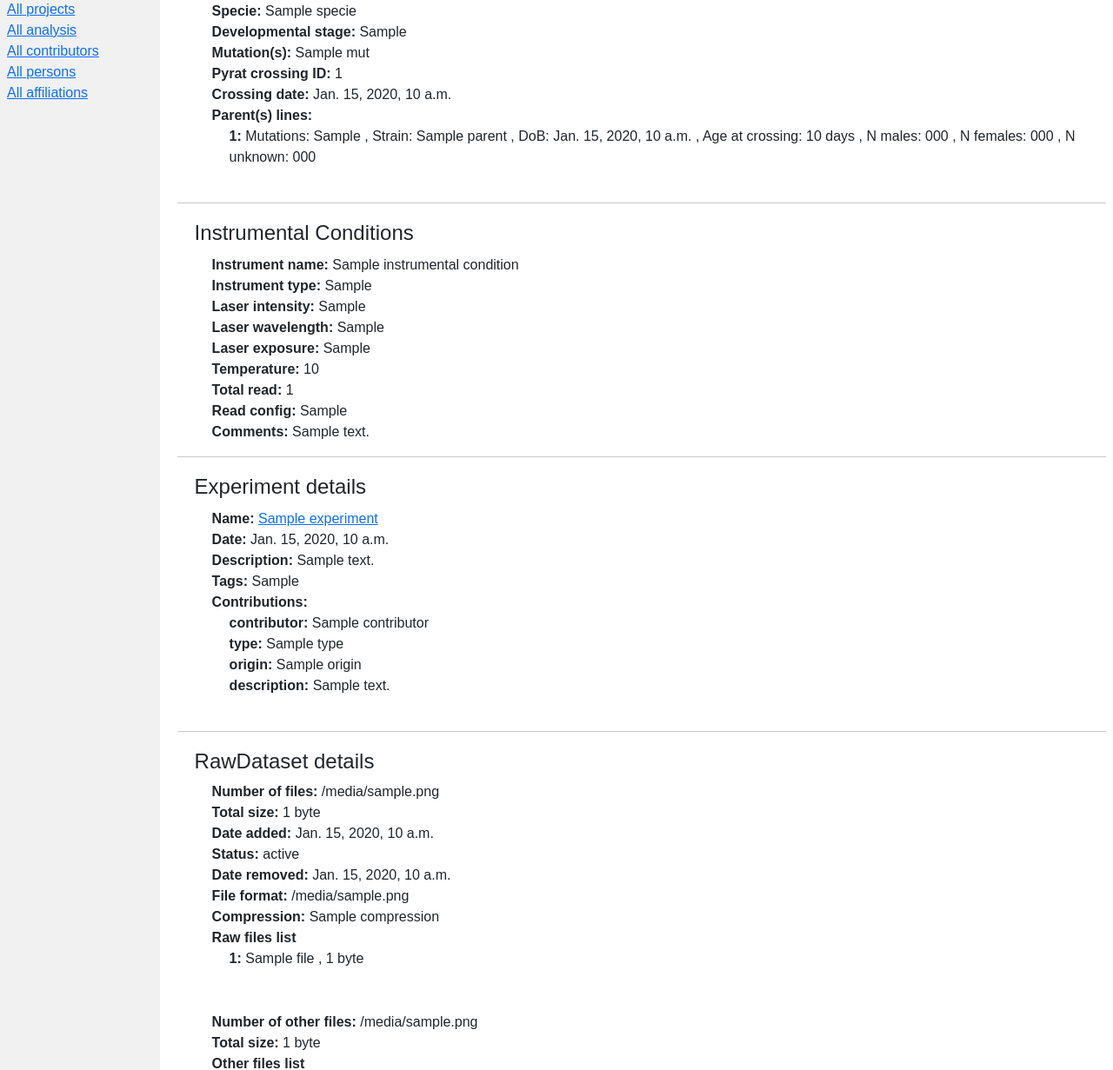
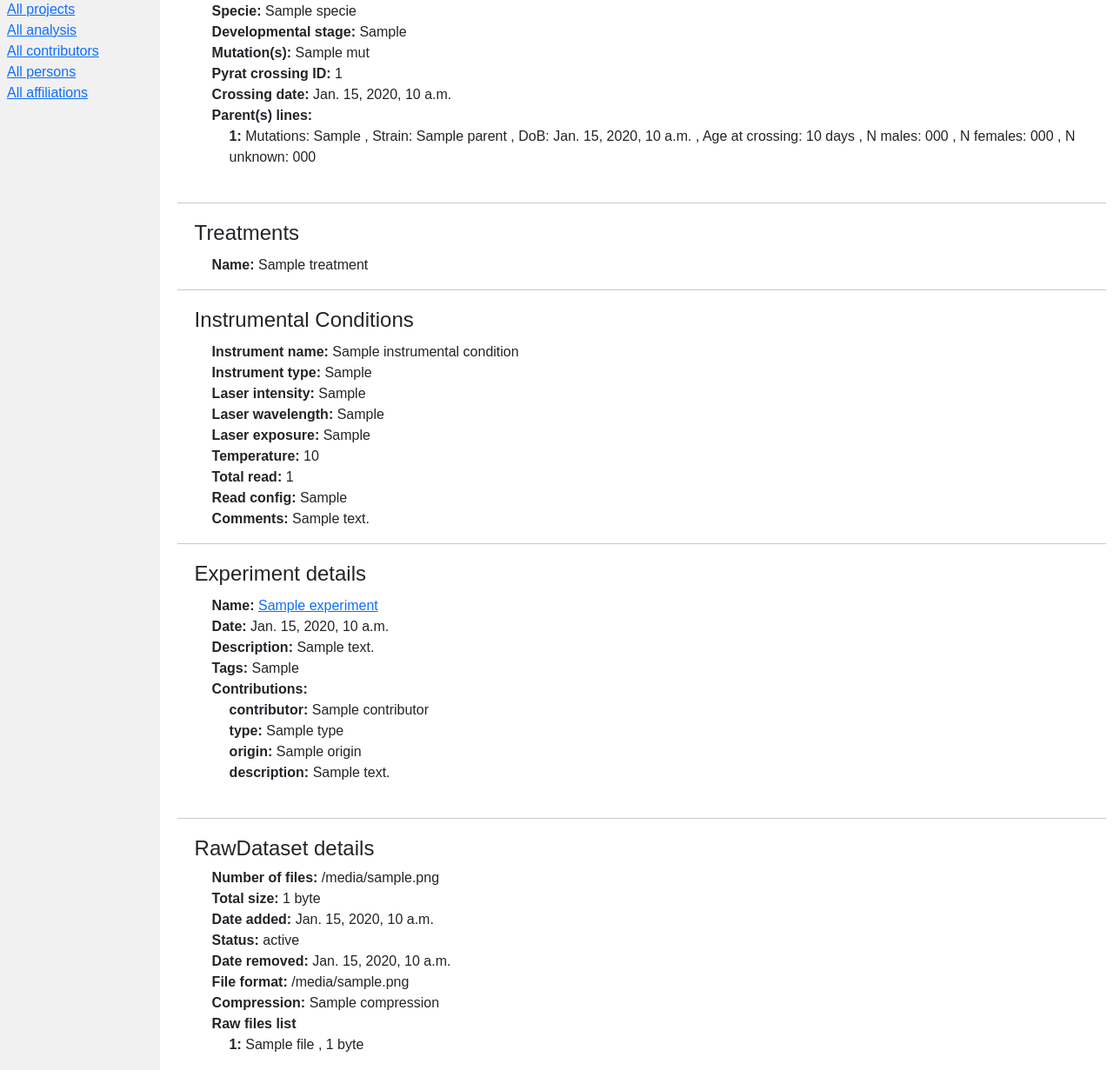
Before and after one commit to EPFL-TOP/UPOATES_catalog, a Django app: template templates/rawdata_catalog/rawdataset_detail.html in a window 1280 px wide. Shown: the part 397-1628 px from the top of the page at 87% size. Run offline with Django 4.2, Linux system fonts and the light colour scheme; the template is opened without the code that fills it: most values are stand-ins (such as "Sample title", 1, 10 or a date in 2020); data that the repository does not hold is empty; parts of the project's set-up code (start-up, migrations or seed data) failed here and were passed over.

Commit message:
add treatment

```diff
--- a/templates/rawdata_catalog/rawdataset_detail.html
+++ b/templates/rawdata_catalog/rawdataset_detail.html
@@ -31,14 +31,30 @@
 
             {% endfor %}
             <br/>
-
+            </div>
         </div>
-
-                </div>
     {% endfor %}
 </div>
 {% endif %}
 
+{% if rawdataset.experimentaldataset.experimental_condition.treatment.all %}
+<hr>
+<div style="margin-left:20px;margin-top:20px">
+    <h4>Treatments</h4>
+    {% for tr in rawdataset.experimentaldataset.experimental_condition.treatment.all %}
+        <div style="margin-left:20px;margin-top:10px">
+            {% if tr.name %}<strong>Name:</strong> {{tr.name}}<br>{% endif %}
+
+        </div>
+    {% endfor %}
+</div>
+
+{% endif %}
+
+{% if rawdataset.experimentaldataset.experimental_condition.injection.all %}
+<hr>
+
+{% endif %}
 
 {% if rawdataset.experimentaldataset.experimental_condition.instrumental_condition.all %}
 <hr>
```
